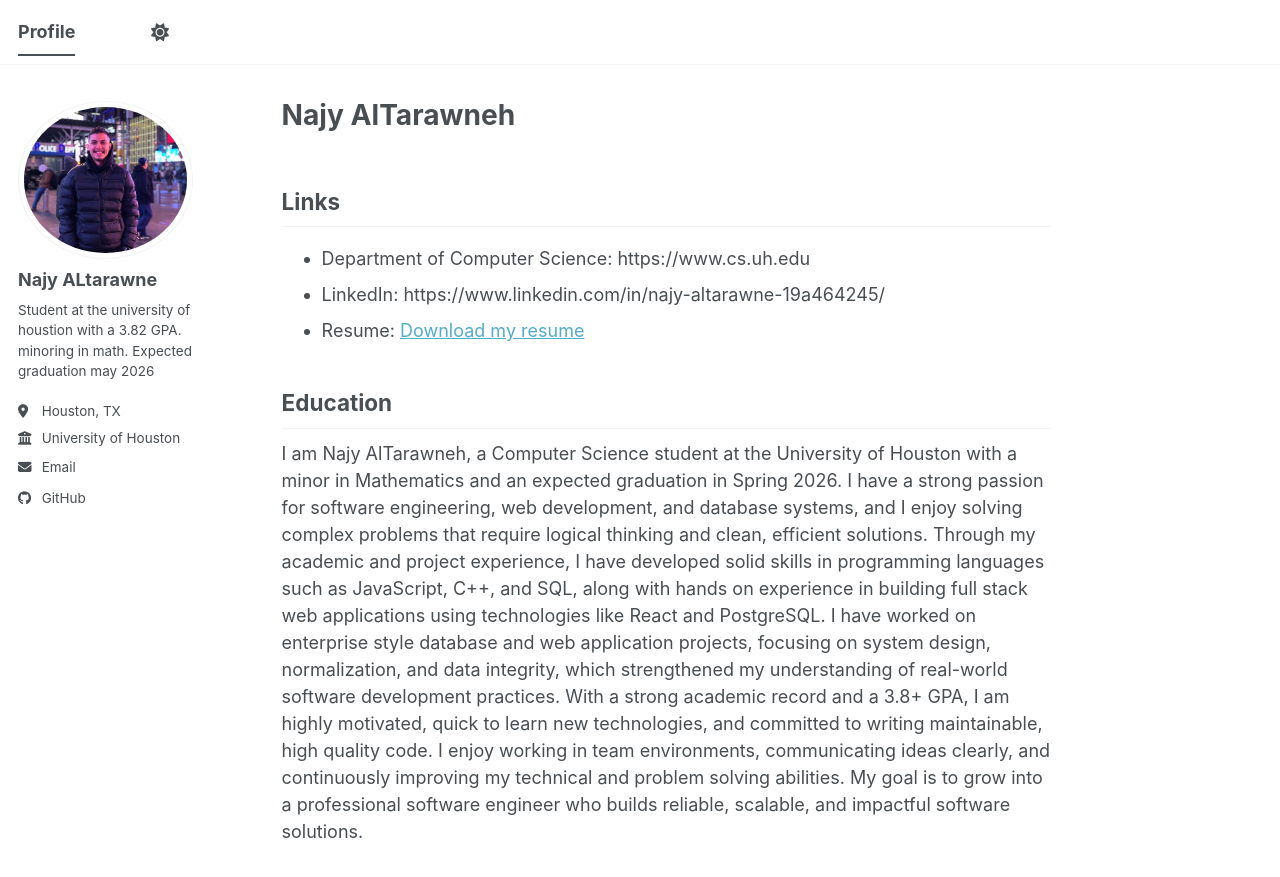
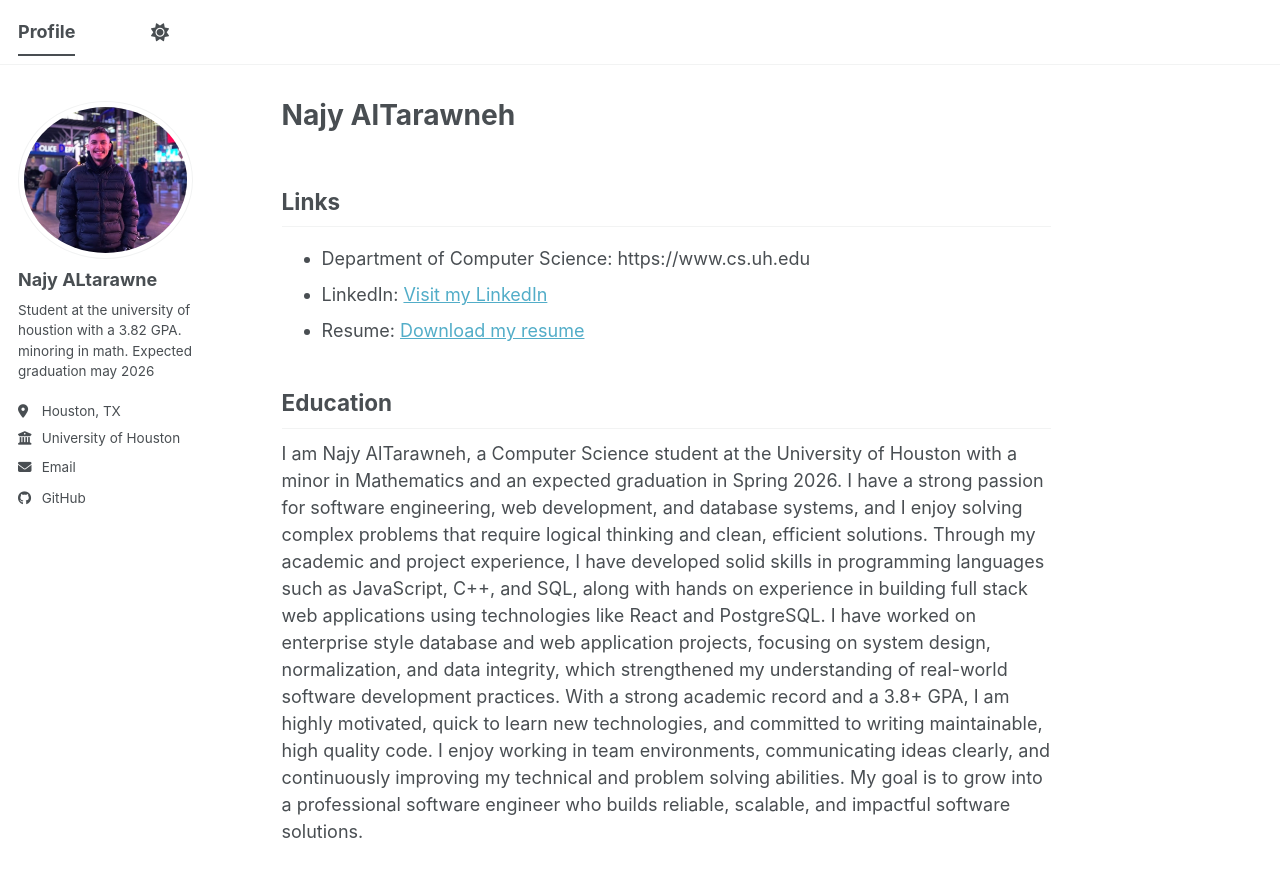
Before and after one commit to najyaltarawne/najyaltarawne.github.io, a Jekyll site: the page built from _pages/about.md, in a window 1280 px wide and 1030 px high. Shown: the top 877 px of the window. Built offline with Jekyll 4.4.1, drawn with Linux system fonts in a browser that asks for light colours; a script bundle is joined from its source files by our own code; library files that are not in the unit come from our copies.

Commit message:
Make LinkedIn link clickable

```diff
--- a/_pages/about.md
+++ b/_pages/about.md
@@ -6,7 +6,7 @@ title: "Najy AlTarawneh"
 ---
 ## Links
 - Department of Computer Science: https://www.cs.uh.edu
-- LinkedIn: https://www.linkedin.com/in/najy-altarawne-19a464245/
+- LinkedIn: <a href="https://www.linkedin.com/in/najy-altarawne-19a464245/" target="_blank">Visit my LinkedIn</a>
 - Resume: [Download my resume](/files/2025resume.pdf)
 
 
```
